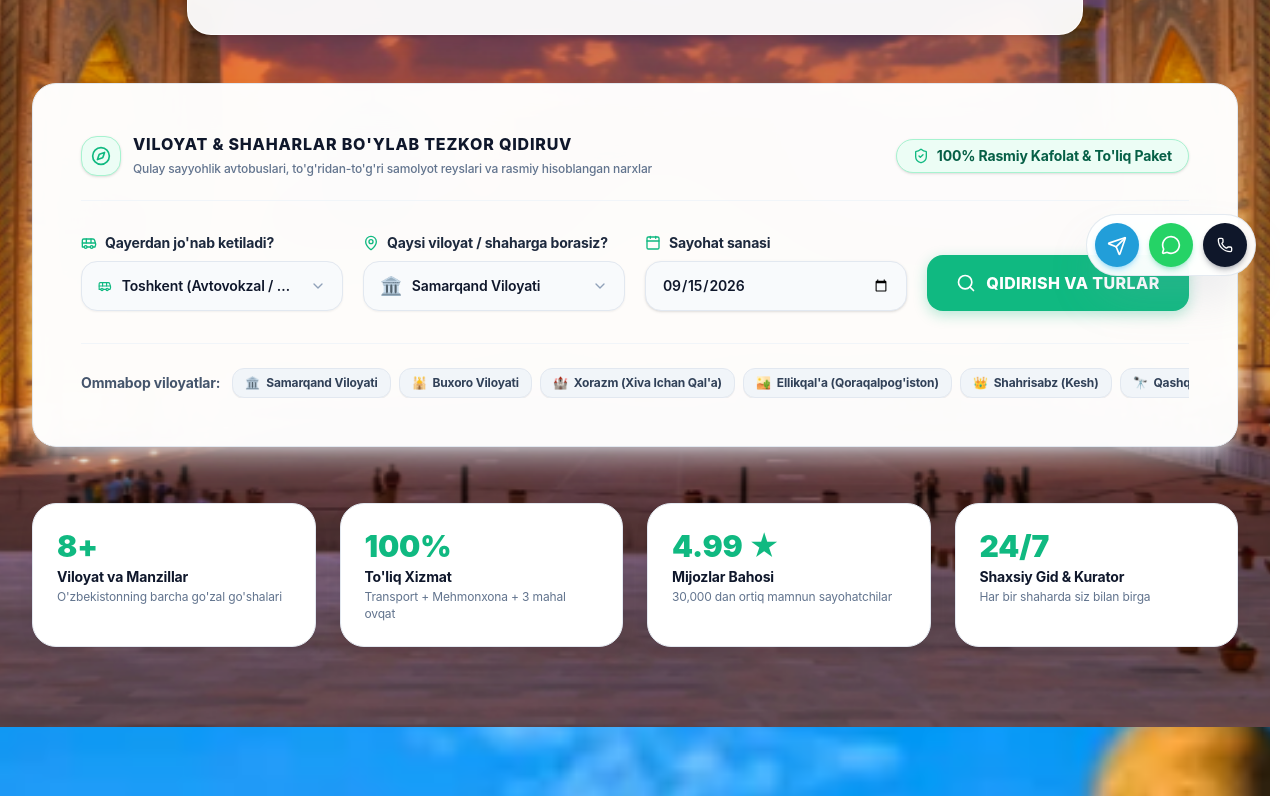
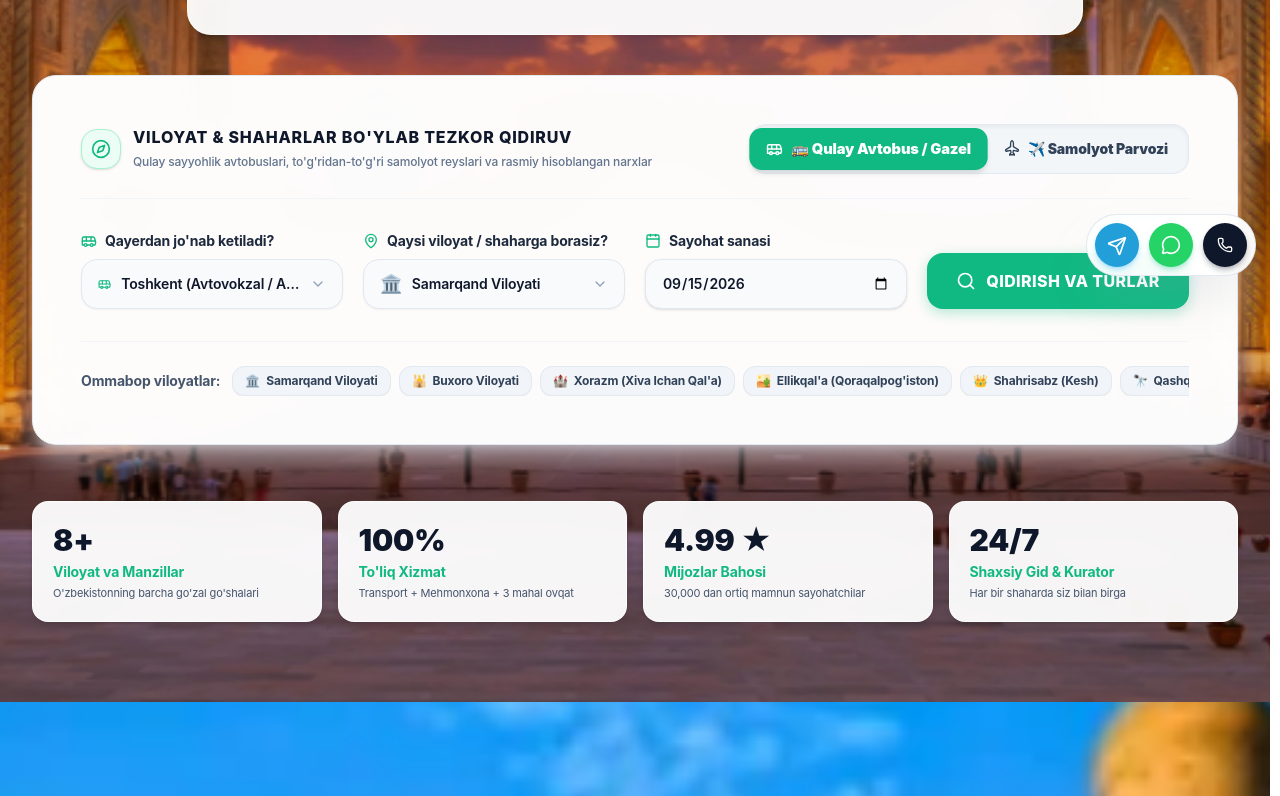
Before and after one commit to humoyun1773/sayohat-web, a React (Vite) app: page / in a window 1280 px wide. Shown: the part 500-1296 px from the top of the page. Built offline with nearby package versions, Linux system fonts and the light colour scheme.

Commit message:
Add prominent transport switcher tabs directly inside Hero search panel, Region section and Booking modal for easy switching between Bus and Plane

```diff
--- a/src/components/sections/CountryExplorer.jsx
+++ b/src/components/sections/CountryExplorer.jsx
@@ -7,17 +7,24 @@ import { COUNTRIES, CATEGORIES, EXCHANGE_RATE } from '../../data/travelData';
 import { Card, CardContent } from '../ui/card';
 import { Badge } from '../ui/badge';
 
-export default function CountryExplorer({ onOpenBooking, onOpenImageLightbox, t, lang = 'uz' }) {
+export default function CountryExplorer({
+  selectedCountryId = 'samarkand',
+  onSelectCountry,
+  transportMode = 'bus',
+  onChangeTransportMode,
+  onOpenBooking,
+  onOpenImageLightbox,
+  t,
+  lang = 'uz'
+}) {
   const [selectedCategory, setSelectedCategory] = useState('all');
-  const [activeCountryId, setActiveCountryId] = useState('samarkand');
   const [activePhotoIdx, setActivePhotoIdx] = useState(0);
-  const [transportMode, setTransportMode] = useState('bus'); // 'bus' | 'plane'
 
   const filteredCountries = selectedCategory === 'all'
     ? COUNTRIES
     : COUNTRIES.filter(c => c.category === selectedCategory);
 
-  const currentCountry = COUNTRIES.find(c => c.id === activeCountryId) || COUNTRIES[0];
+  const currentCountry = COUNTRIES.find(c => c.id === selectedCountryId) || COUNTRIES[0];
 
   const currentPkg = currentCountry.packages ? currentCountry.packages[transportMode] : null;
   const currentPrice = currentPkg ? currentPkg.priceUSD : (currentCountry.basePriceUSD || 190);
@@ -57,7 +64,9 @@ export default function CountryExplorer({ onOpenBooking, onOpenImageLightbox, t,
   const activePhotoTitle = activePhoto.title;
 
   const handleCountryClick = (id) => {
-    setActiveCountryId(id);
+    if (onSelectCountry) {
+      onSelectCountry(id);
+    }
     setActivePhotoIdx(0);
   };
 
@@ -101,7 +110,7 @@ export default function CountryExplorer({ onOpenBooking, onOpenImageLightbox, t,
         <div className="max-w-md mx-auto mb-8">
           <div className="p-1.5 bg-white/95 backdrop-blur-md rounded-2xl border border-slate-200 shadow-md grid grid-cols-2 gap-2">
             <button
-              onClick={() => setTransportMode('bus')}
+              onClick={() => onChangeTransportMode && onChangeTransportMode('bus')}
               className={`py-3 px-4 rounded-xl font-black text-xs sm:text-sm transition-all flex items-center justify-center gap-2 cursor-pointer ${
                 transportMode === 'bus'
                   ? 'bg-[#10b981] text-white shadow-md scale-[1.02]'
@@ -113,7 +122,7 @@ export default function CountryExplorer({ onOpenBooking, onOpenImageLightbox, t,
             </button>
 
             <button
-              onClick={() => setTransportMode('plane')}
+              onClick={() => onChangeTransportMode && onChangeTransportMode('plane')}
               className={`py-3 px-4 rounded-xl font-black text-xs sm:text-sm transition-all flex items-center justify-center gap-2 cursor-pointer ${
                 transportMode === 'plane'
                   ? 'bg-[#10b981] text-white shadow-md scale-[1.02]'
@@ -251,7 +260,7 @@ export default function CountryExplorer({ onOpenBooking, onOpenImageLightbox, t,
               <div className="p-2 bg-slate-100 rounded-2xl border border-slate-200/80">
                 <div className="grid grid-cols-2 gap-1.5">
                   <button
-                    onClick={() => setTransportMode('bus')}
+                    onClick={() => onChangeTransportMode && onChangeTransportMode('bus')}
                     className={`py-2 px-2.5 rounded-xl font-bold text-xs transition-all flex items-center justify-center gap-1.5 cursor-pointer ${
                       transportMode === 'bus'
                         ? 'bg-white text-slate-900 shadow-sm border border-slate-200'
@@ -263,7 +272,7 @@ export default function CountryExplorer({ onOpenBooking, onOpenImageLightbox, t,
                   </button>
 
                   <button
-                    onClick={() => setTransportMode('plane')}
+                    onClick={() => onChangeTransportMode && onChangeTransportMode('plane')}
                     className={`py-2 px-2.5 rounded-xl font-bold text-xs transition-all flex items-center justify-center gap-1.5 cursor-pointer ${
                       transportMode === 'plane'
                         ? 'bg-white text-slate-900 shadow-sm border border-slate-200'
--- a/src/components/sections/Hero.jsx
+++ b/src/components/sections/Hero.jsx
@@ -1,25 +1,31 @@
 import React, { useState } from 'react';
 import {
-  Search, Bus, MapPin, Calendar,
+  Search, Bus, Plane, MapPin, Calendar,
   ShieldCheck, Compass, Sparkles
 } from 'lucide-react';
 import { COUNTRIES } from '../../data/travelData';
 import CustomSelect from '../ui/CustomSelect';
 
-export default function Hero({ onSelectCountry, t, lang = 'uz' }) {
+export default function Hero({
+  onSelectCountry,
+  transportMode = 'bus',
+  onChangeTransportMode,
+  t,
+  lang = 'uz'
+}) {
   const [origin, setOrigin] = useState('TAS');
   const [selectedDest, setSelectedDest] = useState('samarkand');
   const [date, setDate] = useState('2026-09-15');
 
   const originOptions = [
-    { value: 'TAS', label: lang === 'ru' ? 'Ташкент (Автовокзал / Центр)' : lang === 'en' ? 'Tashkent (Bus Terminal / Center)' : 'Toshkent (Avtovokzal / Markaz)', icon: Bus },
-    { value: 'SKD', label: lang === 'ru' ? 'Самарканд' : lang === 'en' ? 'Samarkand' : 'Samarqand shahri', icon: Bus },
-    { value: 'BHK', label: lang === 'ru' ? 'Бухара' : lang === 'en' ? 'Bukhara' : 'Buxoro shahri', icon: Bus },
-    { value: 'UGC', label: lang === 'ru' ? 'Ургенч / Хива' : lang === 'en' ? 'Urgench / Khiva' : 'Urganch / Xiva', icon: Bus },
-    { value: 'KSQ', label: lang === 'ru' ? 'Карши' : lang === 'en' ? 'Karshi' : 'Qarshi shahri', icon: Bus },
-    { value: 'TMJ', label: lang === 'ru' ? 'Термез' : lang === 'en' ? 'Termez' : 'Termiz shahri', icon: Bus },
-    { value: 'FEG', label: lang === 'ru' ? 'Фергана' : lang === 'en' ? 'Fergana' : 'Farg\'ona vodiysi', icon: Bus },
-    { value: 'NCU', label: lang === 'ru' ? 'Нукус' : lang === 'en' ? 'Nukus' : 'Nukus shahri', icon: Bus },
+    { value: 'TAS', label: lang === 'ru' ? 'Ташкент (Автовокзал / Аэропорт)' : lang === 'en' ? 'Tashkent (Bus Station / Airport)' : 'Toshkent (Avtovokzal / Aeroport)', icon: transportMode === 'plane' ? Plane : Bus },
+    { value: 'SKD', label: lang === 'ru' ? 'Самарканд' : lang === 'en' ? 'Samarkand' : 'Samarqand shahri', icon: transportMode === 'plane' ? Plane : Bus },
+    { value: 'BHK', label: lang === 'ru' ? 'Бухара' : lang === 'en' ? 'Bukhara' : 'Buxoro shahri', icon: transportMode === 'plane' ? Plane : Bus },
+    { value: 'UGC', label: lang === 'ru' ? 'Ургенч / Хива' : lang === 'en' ? 'Urgench / Khiva' : 'Urganch / Xiva', icon: transportMode === 'plane' ? Plane : Bus },
+    { value: 'KSQ', label: lang === 'ru' ? 'Карши' : lang === 'en' ? 'Karshi' : 'Qarshi shahri', icon: transportMode === 'plane' ? Plane : Bus },
+    { value: 'TMJ', label: lang === 'ru' ? 'Термез' : lang === 'en' ? 'Termez' : 'Termiz shahri', icon: transportMode === 'plane' ? Plane : Bus },
+    { value: 'FEG', label: lang === 'ru' ? 'Фергана' : lang === 'en' ? 'Fergana' : 'Farg\'ona vodiysi', icon: transportMode === 'plane' ? Plane : Bus },
+    { value: 'NCU', label: lang === 'ru' ? 'Нукус' : lang === 'en' ? 'Nukus' : 'Nukus shahri', icon: transportMode === 'plane' ? Plane : Bus },
   ];
 
   const destinationOptions = COUNTRIES.map((c) => ({
@@ -30,8 +36,10 @@ export default function Hero({ onSelectCountry, t, lang = 'uz' }) {
 
   const handleSearch = (e) => {
     e.preventDefault();
-    onSelectCountry(selectedDest);
-    const element = document.querySelector('#countries');
+    if (onSelectCountry) {
+      onSelectCountry(selectedDest, transportMode);
+    }
+    const element = document.querySelector('#regions');
     if (element) {
       element.scrollIntoView({ behavior: 'smooth' });
     }
@@ -52,7 +60,7 @@ export default function Hero({ onSelectCountry, t, lang = 'uz' }) {
       <div className="max-w-7xl mx-auto px-4 sm:px-6 lg:px-8 relative z-10 w-full">
 
         {/* Main Title & Hero Banner */}
-        <div className="text-center max-w-4xl mx-auto mb-12 space-y-4">
+        <div className="text-center max-w-4xl mx-auto mb-10 space-y-4">
           <div className="inline-block p-4 sm:p-8 rounded-3xl bg-white/95 backdrop-blur-md border border-white/80 shadow-lg space-y-3">
             <h1 className="text-3xl sm:text-5xl lg:text-6xl font-black tracking-tight text-slate-900 leading-tight">
               {t.hero.title1} <br />
@@ -71,9 +79,11 @@ export default function Hero({ onSelectCountry, t, lang = 'uz' }) {
         <div className="w-full max-w-[1536px] mx-auto mb-14">
           <div className="bg-white/98 backdrop-blur-2xl p-5 sm:p-10 lg:p-12 rounded-3xl border border-slate-200 shadow-xl shadow-slate-200/50">
 
-            <div className="flex flex-col sm:flex-row sm:items-center justify-between mb-8 border-b border-slate-100 pb-5 gap-3">
+            {/* Top Bar with Big Interactive Transport Selector Switch */}
+            <div className="flex flex-col md:flex-row md:items-center justify-between mb-8 border-b border-slate-100 pb-6 gap-4">
+
               <div className="flex items-center gap-3">
-                <div className="w-10 h-10 rounded-2xl bg-[#ecfdf5] flex items-center justify-center text-[#10b981] border border-[#a7f3d0] shadow-sm">
+                <div className="w-10 h-10 rounded-2xl bg-[#ecfdf5] flex items-center justify-center text-[#10b981] border border-[#a7f3d0] shadow-sm shrink-0">
                   <Compass className="w-5 h-5" />
                 </div>
                 <div>
@@ -84,10 +94,35 @@ export default function Hero({ onSelectCountry, t, lang = 'uz' }) {
                 </div>
               </div>
 
-              <span className="text-xs sm:text-sm text-[#065f46] font-bold bg-[#ecfdf5] px-4 py-1.5 rounded-full border border-[#a7f3d0] flex items-center gap-2 self-start sm:self-auto shadow-sm">
-                <ShieldCheck className="w-4 h-4 text-[#10b981]" />
-                <span>{t.hero.guarantee}</span>
-              </span>
+              {/* PRIMARY PROMINENT TRANSPORT SWITCHER TABS */}
+              <div className="p-1 bg-slate-100/90 rounded-2xl border border-slate-200/90 flex items-center gap-1.5 self-start md:self-auto shadow-inner">
+                <button
+                  type="button"
+                  onClick={() => onChangeTransportMode && onChangeTransportMode('bus')}
+                  className={`py-2.5 px-4 rounded-xl font-black text-xs sm:text-sm transition-all flex items-center gap-2 cursor-pointer ${
+                    transportMode === 'bus'
+                      ? 'bg-[#10b981] text-white shadow-md scale-105'
+                      : 'text-slate-700 hover:text-slate-900 hover:bg-white/60'
+                  }`}
+                >
+                  <Bus className="w-4 h-4" />
+                  <span>{lang === 'ru' ? '🚌 Автобус / Газель' : lang === 'en' ? '🚌 Coach / Van' : '🚌 Qulay Avtobus / Gazel'}</span>
+                </button>
+
+                <button
+                  type="button"
+                  onClick={() => onChangeTransportMode && onChangeTransportMode('plane')}
+                  className={`py-2.5 px-4 rounded-xl font-black text-xs sm:text-sm transition-all flex items-center gap-2 cursor-pointer ${
+                    transportMode === 'plane'
+                      ? 'bg-[#10b981] text-white shadow-md scale-105'
+                      : 'text-slate-700 hover:text-slate-900 hover:bg-white/60'
+                  }`}
+                >
+                  <Plane className="w-4 h-4 transform -rotate-45" />
+                  <span>{lang === 'ru' ? '✈️ Авиаперелет' : lang === 'en' ? '✈️ Direct Flight' : '✈️ Samolyot Parvozi'}</span>
+                </button>
+              </div>
+
             </div>
 
             <form onSubmit={handleSearch} className="grid grid-cols-1 sm:grid-cols-2 lg:grid-cols-4 gap-5 items-end">
@@ -95,7 +130,7 @@ export default function Hero({ onSelectCountry, t, lang = 'uz' }) {
               {/* Custom Origin Select */}
               <div className="space-y-2 text-left">
                 <label className="text-xs sm:text-sm font-bold text-slate-800 flex items-center gap-2">
-                  <Bus className="w-4 h-4 text-[#10b981]" />
+                  {transportMode === 'plane' ? <Plane className="w-4 h-4 text-emerald-600 transform -rotate-45" /> : <Bus className="w-4 h-4 text-[#10b981]" />}
                   {t.hero.originLabel}
                 </label>
                 <CustomSelect
@@ -153,8 +188,10 @@ export default function Hero({ onSelectCountry, t, lang = 'uz' }) {
                   key={c.id}
                   type="button"
                   onClick={() => {
-                    onSelectCountry(c.id);
-                    document.querySelector('#countries')?.scrollIntoView({ behavior: 'smooth' });
+                    if (onSelectCountry) {
+                      onSelectCountry(c.id, transportMode);
+                    }
+                    document.querySelector('#regions')?.scrollIntoView({ behavior: 'smooth' });
                   }}
                   className="px-3 py-1.5 rounded-xl bg-slate-100 hover:bg-[#ecfdf5] hover:text-[#065f46] border border-slate-200 text-slate-700 font-bold transition-all flex items-center gap-1.5 shadow-2xs hover:scale-105 shrink-0 cursor-pointer text-xs"
                 >
@@ -168,30 +205,32 @@ export default function Hero({ onSelectCountry, t, lang = 'uz' }) {
         </div>
 
         {/* 4 Grand Trust Pillars */}
-        <div className="grid grid-cols-2 lg:grid-cols-4 gap-3 sm:gap-6">
-          <div className="card-light p-4 sm:p-6 rounded-2xl sm:rounded-3xl text-left bg-white">
-            <div className="text-xl sm:text-3xl font-black text-[#10b981] mb-1">{t.hero.metrics.destCount}</div>
-            <div className="text-xs sm:text-sm font-bold text-slate-900 leading-tight">{t.hero.metrics.destLabel}</div>
-            <p className="text-[11px] sm:text-xs text-slate-500 mt-1 leading-snug">{t.hero.metrics.destDesc}</p>
+        <div className="grid grid-cols-2 lg:grid-cols-4 gap-4">
+
+          <div className="p-5 rounded-2xl bg-white/95 backdrop-blur-md border border-white/80 shadow-md text-left space-y-1 hover:-translate-y-1 transition-all">
+            <div className="text-2xl sm:text-3xl font-black text-slate-900">{t.hero.metrics.destCount}</div>
+            <div className="text-xs sm:text-sm font-bold text-[#10b981]">{t.hero.metrics.destLabel}</div>
+            <p className="text-[11px] text-slate-600 leading-snug">{t.hero.metrics.destDesc}</p>
           </div>
 
-          <div className="card-light p-4 sm:p-6 rounded-2xl sm:rounded-3xl text-left bg-white">
-            <div className="text-xl sm:text-3xl font-black text-[#10b981] mb-1">{t.hero.metrics.guaranteeCount}</div>
-            <div className="text-xs sm:text-sm font-bold text-slate-900 leading-tight">{t.hero.metrics.guaranteeLabel}</div>
-            <p className="text-[11px] sm:text-xs text-slate-500 mt-1 leading-snug">{t.hero.metrics.guaranteeDesc}</p>
+          <div className="p-5 rounded-2xl bg-white/95 backdrop-blur-md border border-white/80 shadow-md text-left space-y-1 hover:-translate-y-1 transition-all">
+            <div className="text-2xl sm:text-3xl font-black text-slate-900">{t.hero.metrics.guaranteeCount}</div>
+            <div className="text-xs sm:text-sm font-bold text-[#10b981]">{t.hero.metrics.guaranteeLabel}</div>
+            <p className="text-[11px] text-slate-600 leading-snug">{t.hero.metrics.guaranteeDesc}</p>
           </div>
 
-          <div className="card-light p-4 sm:p-6 rounded-2xl sm:rounded-3xl text-left bg-white">
-            <div className="text-xl sm:text-3xl font-black text-[#10b981] mb-1">{t.hero.metrics.charterCount || t.hero.metrics.ratingCount}</div>
-            <div className="text-xs sm:text-sm font-bold text-slate-900 leading-tight">{t.hero.metrics.charterLabel || t.hero.metrics.ratingLabel}</div>
-            <p className="text-[11px] sm:text-xs text-slate-500 mt-1 leading-snug">{t.hero.metrics.charterDesc || t.hero.metrics.ratingDesc}</p>
+          <div className="p-5 rounded-2xl bg-white/95 backdrop-blur-md border border-white/80 shadow-md text-left space-y-1 hover:-translate-y-1 transition-all">
+            <div className="text-2xl sm:text-3xl font-black text-slate-900">{t.hero.metrics.ratingCount}</div>
+            <div className="text-xs sm:text-sm font-bold text-[#10b981]">{t.hero.metrics.ratingLabel}</div>
+            <p className="text-[11px] text-slate-600 leading-snug">{t.hero.metrics.ratingDesc}</p>
           </div>
 
-          <div className="card-light p-4 sm:p-6 rounded-2xl sm:rounded-3xl text-left bg-white">
-            <div className="text-xl sm:text-3xl font-black text-[#10b981] mb-1">{t.hero.metrics.supportCount}</div>
-            <div className="text-xs sm:text-sm font-bold text-slate-900 leading-tight">{t.hero.metrics.supportLabel}</div>
-            <p className="text-[11px] sm:text-xs text-slate-500 mt-1 leading-snug">{t.hero.metrics.supportDesc}</p>
+          <div className="p-5 rounded-2xl bg-white/95 backdrop-blur-md border border-white/80 shadow-md text-left space-y-1 hover:-translate-y-1 transition-all">
+            <div className="text-2xl sm:text-3xl font-black text-slate-900">{t.hero.metrics.supportCount}</div>
+            <div className="text-xs sm:text-sm font-bold text-[#10b981]">{t.hero.metrics.supportLabel}</div>
+            <p className="text-[11px] text-slate-600 leading-snug">{t.hero.metrics.supportDesc}</p>
           </div>
+
         </div>
 
       </div>
--- a/src/pages/HomePage.jsx
+++ b/src/pages/HomePage.jsx
@@ -52,6 +52,9 @@ export default function HomePage() {
     }
   });
 
+  // Transport Mode State ('bus' | 'plane')
+  const [transportMode, setTransportMode] = useState('bus');
+
   // Modals state
   const [isContactOpen, setIsContactOpen] = useState(false);
   const [isBookingOpen, setIsBookingOpen] = useState(false);
@@ -67,13 +70,16 @@ export default function HomePage() {
     setLang(newLang);
   };
 
-  const handleCountryChange = (cId) => {
+  const handleCountryChange = (cId, mode) => {
     try {
       localStorage.setItem('lotos_field_country', cId);
     } catch (e) {
       console.error(e);
     }
     setSelectedCountryId(cId);
+    if (mode) {
+      setTransportMode(mode);
+    }
   };
 
   const handleOpenBooking = (tourDetails) => {
@@ -96,6 +102,8 @@ export default function HomePage() {
       {/* 2. Main Hero Section */}
       <Hero
         onSelectCountry={handleCountryChange}
+        transportMode={transportMode}
+        onChangeTransportMode={setTransportMode}
         onOpenBooking={handleOpenBooking}
         t={t}
         lang={lang}
@@ -105,6 +113,8 @@ export default function HomePage() {
       <CountryExplorer
         selectedCountryId={selectedCountryId}
         onSelectCountry={handleCountryChange}
+        transportMode={transportMode}
+        onChangeTransportMode={setTransportMode}
         currency={currency}
         onOpenBooking={handleOpenBooking}
         onOpenImageLightbox={(img) => setLightboxImage(img)}
```
